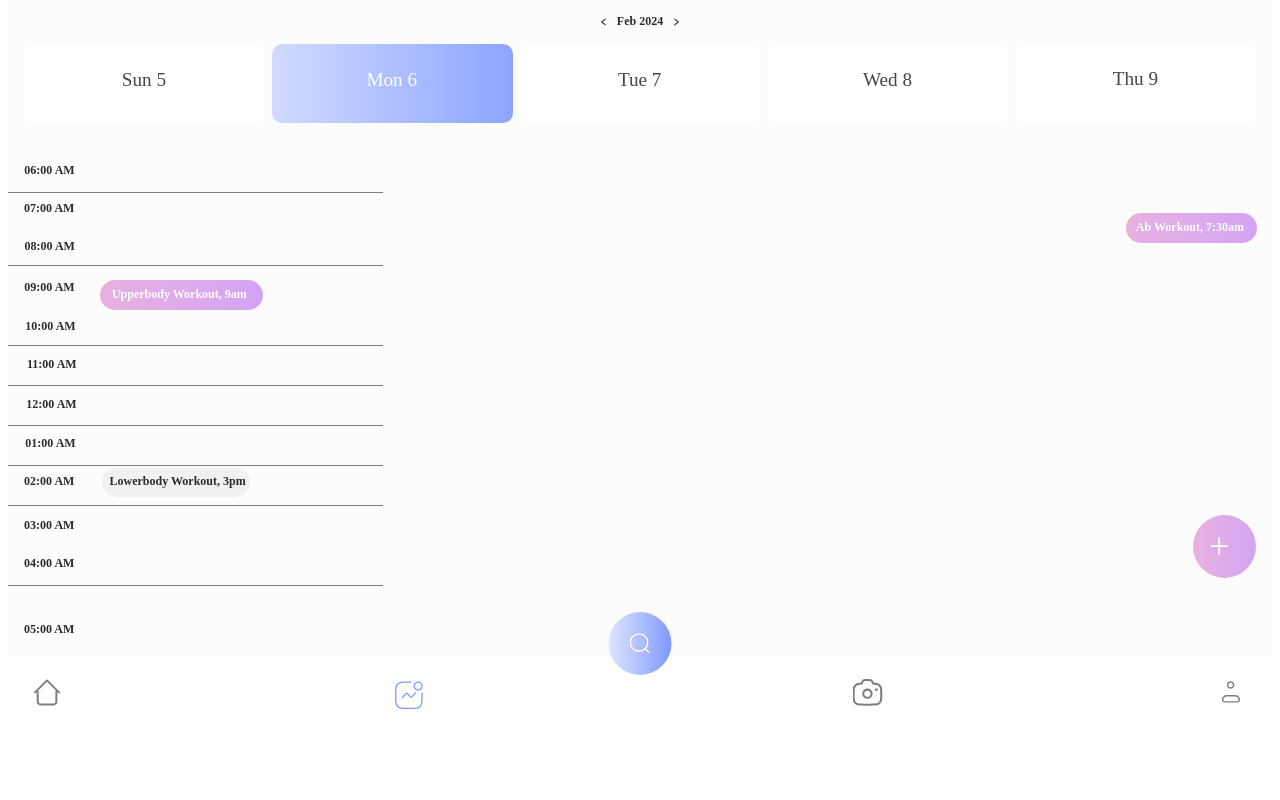
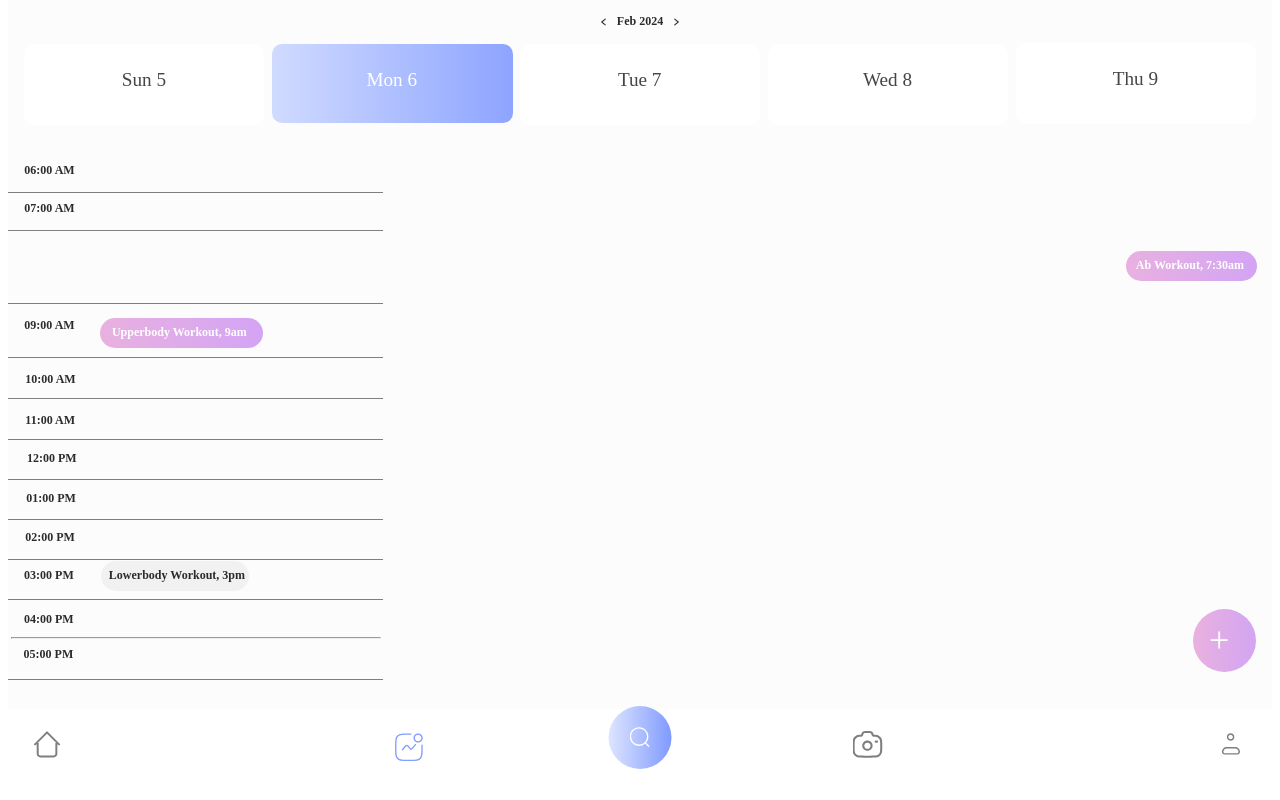
Before and after one commit to Ajdecoder/Dacoid_Assignment, a React (Vite) app: page / in a window 1280 px wide. Shown: the part 4628-5428 px from the top of the page. Before the commit the page ends 5376 px from the top, so only its background shows below. Built offline with nearby package versions, Linux system fonts and the light colour scheme.

Commit message:
final touches

```diff
--- a/package.json
+++ b/package.json
@@ -21,6 +21,8 @@
     "eslint-plugin-react": "^7.34.1",
     "eslint-plugin-react-hooks": "^4.6.0",
     "eslint-plugin-react-refresh": "^0.4.6",
-    "vite": "^5.2.0"
+    "vite": "^5.2.0",
+    "tailwind": "^4.0.0"
+
   }
 }
--- a/src/Components/androidLarge4.css
+++ b/src/Components/androidLarge4.css
@@ -8,6 +8,7 @@
   font-weight: 600;
   font-size: 20px;
   color: #2c2b2b;
+  cursor: pointer;
 }
 .android-large-4 .first-name {
   border: none;
@@ -152,6 +153,7 @@
   padding: 15px 0;
   width: calc(100% - 1.7px);
   box-sizing: border-box;
+  cursor: pointer;
 }
 .android-large-4 .line-1 {
   background: #7f7f7f;
--- a/src/Components/androidLarge5.css
+++ b/src/Components/androidLarge5.css
@@ -135,6 +135,7 @@ input:focus{
   padding: 15px 1.7px 15px 0;
   width: calc(100% - 1.7px);
   box-sizing: border-box;
+  cursor: pointer;
 }
 .android-large-5 .line-1 {
   background: #7F7F7F;
@@ -168,6 +169,7 @@ input:focus{
 .android-large-5 .flat-color-iconsgoogle {
   width: 18px;
   height: 18px;
+  cursor: pointer;
 }
 .android-large-5 .container-2 {
   border-radius: 8px;
@@ -185,6 +187,7 @@ input:focus{
 .android-large-5 .vector-6 {
   width: 8.9px;
   height: 17px;
+  cursor: pointer;
 }
 .android-large-5 .container-6 {
   border-radius: 8px;
--- a/src/Components/androidLarge6.css
+++ b/src/Components/androidLarge6.css
@@ -285,6 +285,7 @@
   padding: 15px 0.3px 15px 0;
   width: calc(100% - 1.7px);
   box-sizing: border-box;
+  cursor: pointer;
 }
 .android-large-6 {
   border-radius: 10px;
--- a/src/Components/androidLarge8.css
+++ b/src/Components/androidLarge8.css
@@ -493,7 +493,7 @@
   border-radius: 31.5px;
   background: linear-gradient(90.95deg, #DEE5FF 0.8%, #809AFF 99.2%);
   position: absolute;
-  left: 50%;
+  left: 54%;
   top: 37%;
   bottom: 38px;
   translate: -50% 0;
--- a/src/Components/androidLarge9.css
+++ b/src/Components/androidLarge9.css
@@ -315,6 +315,8 @@
   font-weight: 600;
   font-size: 12px;
   color: #2C2B2B;
+  position: relative;
+  right: 10rem;
 }
 .android-large-9 .am-2 {
   margin-left: 0.1px;
@@ -323,6 +325,8 @@
   font-weight: 600;
   font-size: 12px;
   color: #2C2B2B;
+  position: relative;
+  right: 10rem;
 }
 .android-large-9 .container-8 {
   display: flex;
@@ -501,19 +505,23 @@
   height: 0.5px;
 }
 .android-large-9 .am-9 {
-  margin: 0 0.7px 23px 0.7px;
+  margin:0 -0.3px 2px 0.7px;
   display: inline-block;
   overflow-wrap: break-word;
   font-family: 'Montserrat';
   font-weight: 600;
   font-size: 12px;
   color: #2C2B2B;
+  position: relative;
+  right: 10rem;
 }
 .android-large-9 .am-10 {
   overflow-wrap: break-word;
   font-family: 'Montserrat';
   font-weight: 600;
   font-size: 12px;
+  position: relative;
+  right: 10rem;
   color: #2C2B2B;
 }
 .android-large-9 .container-7 {
@@ -608,6 +616,7 @@
   font-weight: 600;
   font-size: 12px;
   color: #2C2B2B;
+
 }
 .android-large-9 .vector {
   width: 20.2px;
--- a/src/Components/androidLarge9.jsx
+++ b/src/Components/androidLarge9.jsx
@@ -26,38 +26,31 @@ function AndroidLarge9() {
       </div>
       <div className="calendar">
         <div className="group-626504">
-          <p className="sun-5">
-            Sun <span className="sun-5-sub-35">5</span>
-          </p>
+          <p className="sun-5">Sun <span className="sun-5-sub-35">5</span></p>
         </div>
         <div className="group-626505">
-          <p className="mon-6">
-            Mon <span className="mon-6-sub-54">6</span>
-          </p>
+          <p className="mon-6">Mon <span className="mon-6-sub-54">6</span></p>
         </div>
         <div className="group-626506">
-          <p className="tue-7">
-            Tue <span className="tue-7-sub-35">7</span>
-          </p>
+          <p className="tue-7">Tue <span className="tue-7-sub-35">7</span></p>
         </div>
         <div className="group-626508">
-          <p className="wed-8">
-            Wed <span className="wed-8-sub-35">8</span>
-          </p>
+          <p className="wed-8">Wed <span className="wed-8-sub-35">8</span></p>
         </div>
         <div className="group-626507">
-          <p className="thu-9">
-            Thu <span className="thu-9-sub-38">9</span>
-          </p>
+          <p className="thu-9">Thu <span className="thu-9-sub-38">9</span></p>
         </div>
       </div>
 
+      {/* Update the days and times */}
       <div className="am">06:00 AM</div>
+      <div className="line-3"></div>
+      <div className="am">07:00 AM</div>
       <div className="line-3"></div>
       <div className="container-12">
         <div className="container-8">
-          <div className="am-1">07:00 AM</div>
-          <span className="am-2">08:00 AM</span>
+          <div className="am-1">08:00 AM</div>
+          <span className="am-2">09:00 AM</span>
         </div>
         <div className="container-6">
           <span className="ab-workout-730-am">Ab Workout, 7:30am</span>
@@ -70,16 +63,19 @@ function AndroidLarge9() {
           <span className="upperbody-workout-9-am">Upperbody Workout, 9am</span>
         </div>
       </div>
-      <div className="am-4">10:00 AM</div>
+      <div className="line-5"></div>
+        <div className="am-4">10:00 AM</div>
+      <div className="line-5"></div>
+      <div className="am-4">11:00 AM</div>
       <div className="line-7"></div>
-      <div className="am-5">11:00 AM</div>
+      <div className="am-5">12:00 PM</div>
       <div className="line-8"></div>
-      <div className="am-6">12:00 AM</div>
+      <div className="am-6">01:00 PM</div>
       <div className="line-9"></div>
-      <div className="am-7">01:00 AM</div>
+      <div className="am-7">02:00 PM</div>
       <div className="line-10"></div>
       <div className="container-10">
-        <div className="am-8">02:00 AM</div>
+        <div className="am-8">03:00 PM</div>
         <div className="container-11">
           <span className="lowerbody-workout-3-pm">Lowerbody Workout, 3pm</span>
         </div>
@@ -87,8 +83,9 @@ function AndroidLarge9() {
       <div className="line-11"></div>
       <div className="container-9">
         <div className="container-7">
-          <div className="am-9">03:00 AM</div>
-          <span className="am-10">04:00 AM</span>
+          <div className="am-9">04:00 PM</div>
+          <hr style={{color:"black", width:"23em", position:"relative", left:"-12px"}} />
+          <span className="am-10">05:00 PM</span>
         </div>
         <div className="group-6">
           <span className="container">+</span>
@@ -105,7 +102,6 @@ function AndroidLarge9() {
             <img className="vector-2" src={vector2Icon} alt="Vector" />
           </div>
         </div>
-        <span className="am-11">05:00 AM</span>
         <div className="group-1">
           <img className="vector" src={vector4Icon} alt="Vector" />
         </div>
```
Also changed, not shown: 1 other file (tests, documents, lock files or other folders).
